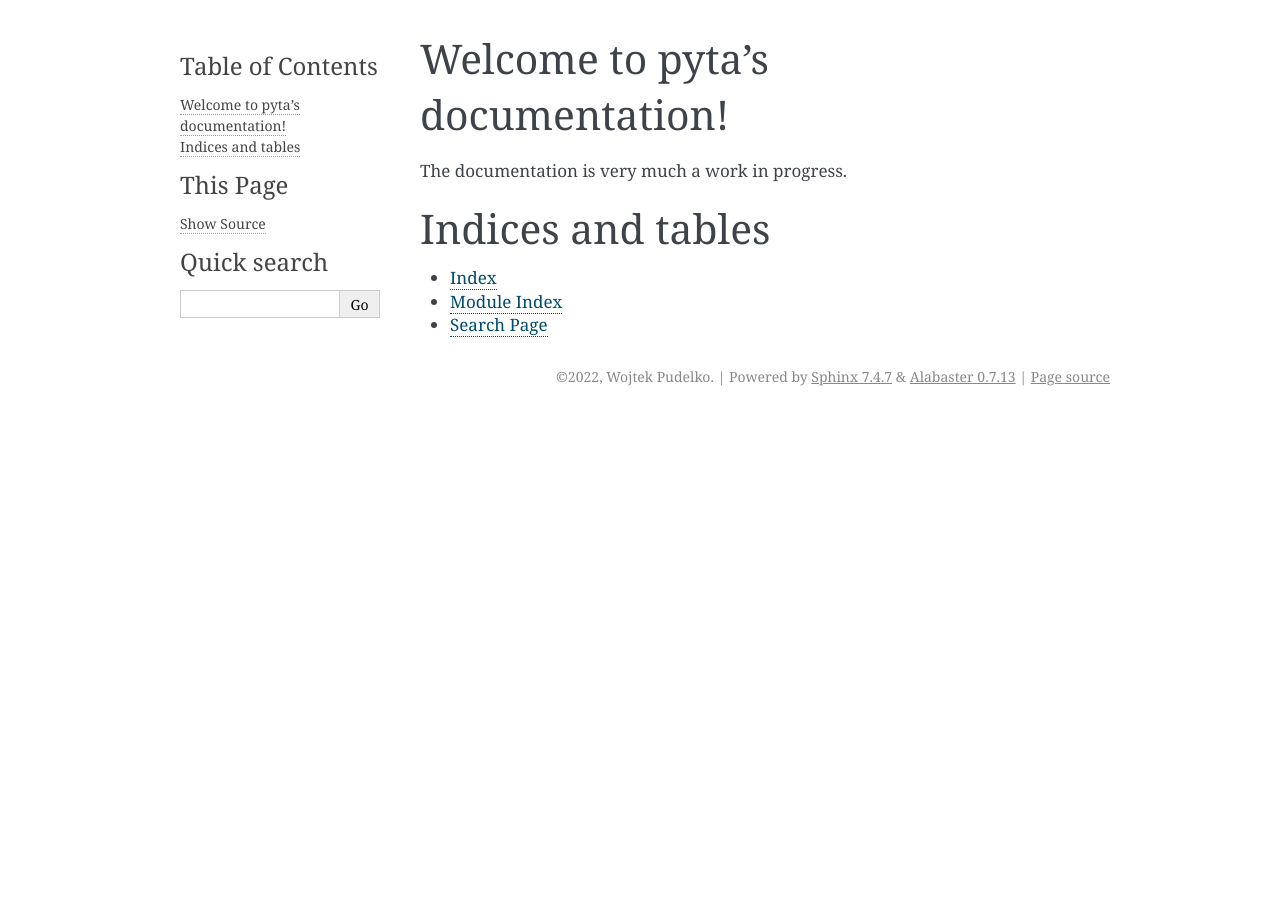
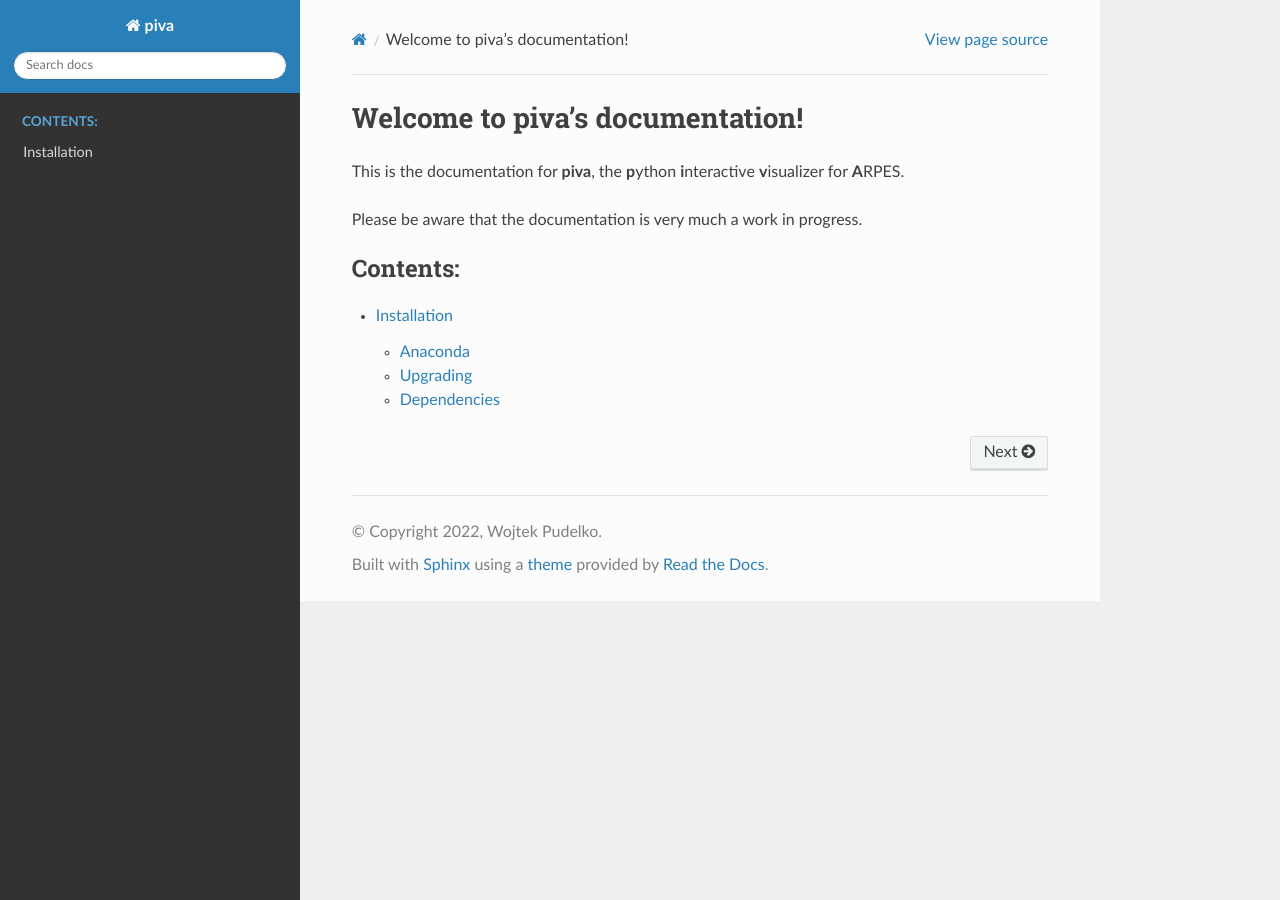
Before and after one commit to pudeIko/piva, a Sphinx documentation site: the page built from doc/source/index.rst, in a window 1280 px wide. Built offline with Sphinx 7.4.7 and the Read the Docs theme 2.0.0, drawn with Linux system fonts in a browser that asks for light colours; some of the changed lines change nothing that is shown.

Commit message:
Doc: installation instructions, part of #4

```diff
--- a/doc/source/conf.py
+++ b/doc/source/conf.py
@@ -17,7 +17,7 @@
 
 # -- Project information -----------------------------------------------------
 
-project = 'pyta'
+project = 'piva'
 copyright = '2022, Wojtek Pudelko'
 author = 'Wojtek Pudelko'
 
@@ -28,6 +28,7 @@
 # extensions coming with Sphinx (named 'sphinx.ext.*') or your custom
 # ones.
 extensions = [
+    'sphinx_rtd_theme'
 ]
 
 # Add any paths that contain templates here, relative to this directory.
@@ -44,7 +45,8 @@
 # The theme to use for HTML and HTML Help pages.  See the documentation for
 # a list of builtin themes.
 #
-html_theme = 'alabaster'
+#html_theme = 'alabaster'
+html_theme = 'sphinx_rtd_theme'
 
 # Add any paths that contain custom static files (such as style sheets) here,
 # relative to this directory. They are copied after the builtin static files,
--- a/doc/source/index.rst
+++ b/doc/source/index.rst
@@ -1,22 +1,18 @@
-.. pyta documentation master file, created by
+.. piva documentation master file, created by
    sphinx-quickstart on Mon Sep 19 16:38:24 2022.
    You can adapt this file completely to your liking, but it should at least
    contain the root `toctree` directive.
 
-Welcome to pyta's documentation!
+Welcome to piva's documentation!
 ================================
 
-The documentation is very much a work in progress.
+This is the documentation for **piva**, the **p**\ ython **i**\ nteractive
+**v**\ isualizer for **A**\ RPES.
+
+Please be aware that the documentation is very much a work in progress.
 
 .. toctree::
    :maxdepth: 2
    :caption: Contents:
 
-
-
-Indices and tables
-==================
-
-* :ref:`genindex`
-* :ref:`modindex`
-* :ref:`search`
+   installation
--- /dev/null
+++ b/doc/source/installation.rst
@@ -0,0 +1,111 @@
+Installation
+============
+
+The installation of ``piva`` has been tested on Linux.
+
+he easiest way to install the package is to use
+`pip <https://pip.pypa.io/en/stable/>`_. Just type the following on a command
+line::
+
+   pip install piva
+
+If the above does not appear to work, it might help to try installation from
+a virtual environment.
+
+Anaconda
+--------
+
+Detailed instructions for Anaconda users follow:
+
+1) Open "Anaconda Prompt"
+
+2) In order not to mess up your dependencies, create a virtual
+   environment. In the example we will be using python version 3.7.5, but
+   most other versions should work as well. ::
+
+      $ conda create --name testenv python==3.7.5
+      [some output]
+      $ conda activate testenv
+      (testenv) $
+
+3) Inside your virtual environment, run the following commands to download and
+   install piva with all its dependencies (the first one is just to
+   upgrade pip to the latest version)::
+
+      (testenv) $ pip install --upgrade pip
+      (testenv) $ pip install data_slicer
+
+   This will create a lot of console output. If everything succeeded, you should
+   see something like ``Successfully installed piva`` towards the end.
+
+4) Test the installation by starting up a databrowser::
+
+      (testenv) $ db
+
+   This should bring up a :ref:`databrowser window <sec-db-window>`.
+
+..
+    .. _sec-verifying:
+
+    Verifying your installation
+    ---------------------------
+
+    Once installed, you can run a set of automated tests in order to check if the
+    main features work as expected.
+    To do this, issue the following on the command line::
+
+       python -m data_slicer.tests.run_tests
+
+    The result should be that some text is printed to the console and some
+    windows open, with a few things happening in them before they quickly close
+    again.
+    Basically, these tests simulate a few interactions that the user could have
+    with these windows and verify that they worked with some checks.
+    If all went well you might see some warnings, but no notifications of any
+    ``failures``.
+    It could, for example, look like this::
+
+       ================== 4 passed, 16 warnings in 14.92 s ==================
+
+    .. note::
+       The fact that all tests passed does not guarantee that *everything* is in
+       working order - but it's a very good sign.
+
+    If interested, you can also run these tests individually and interact with
+    the respective windows by calling them like so::
+
+       python -m data_slicer.tests.test_XXX
+
+    where ``XXX`` is any of ``pit``, ``freeslice``, ``threedwidget``.
+
+Upgrading
+---------
+
+The following command will attempt to upgrade ``piva`` to the latest
+published version::
+
+   pip install --upgrade piva
+
+It is usually a good idea to upgrade ``pip`` itself before running above
+command::
+
+   pip install --upgrade pip
+
+.. Note::
+   Run these commands from within the same (virtual) environment as you've
+   installed ``piva`` in.
+
+Dependencies
+------------
+
+This software is built upon on a number of other open-source frameworks.
+The complete list of packages is:
+
+.. include:: ../../requirements.txt
+   :code:
+
+Most notably, this includes
+`pyqtgraph <https://pyqtgraph.readthedocs.io/en/latest/>`_ for fast live
+visualizations and widgets, `numpy <https://numpy.org/>`_ for numerical
+operations and `matplotlib <https://matplotlib.org/>`_ for plot exporting
+functionalities.
```
Also changed, not shown: doc/img/2d_viewer_3.png (added), doc/img/2d_viewer_4.png (added), doc/img/2dviewer_1.png (added), doc/img/2dviewer_2.png (added), doc/img/3dviewer_1.png (added), doc/img/3dviewer_2.png (added), doc/img/3dviewer_3.png (added), doc/img/3dviewer_4.png (added), doc/img/3dviewer_5.png (added), doc/img/3dviewer_6.png (added), doc/img/3dviewer_info.png (added), doc/img/db.png (added), 1 other file.
